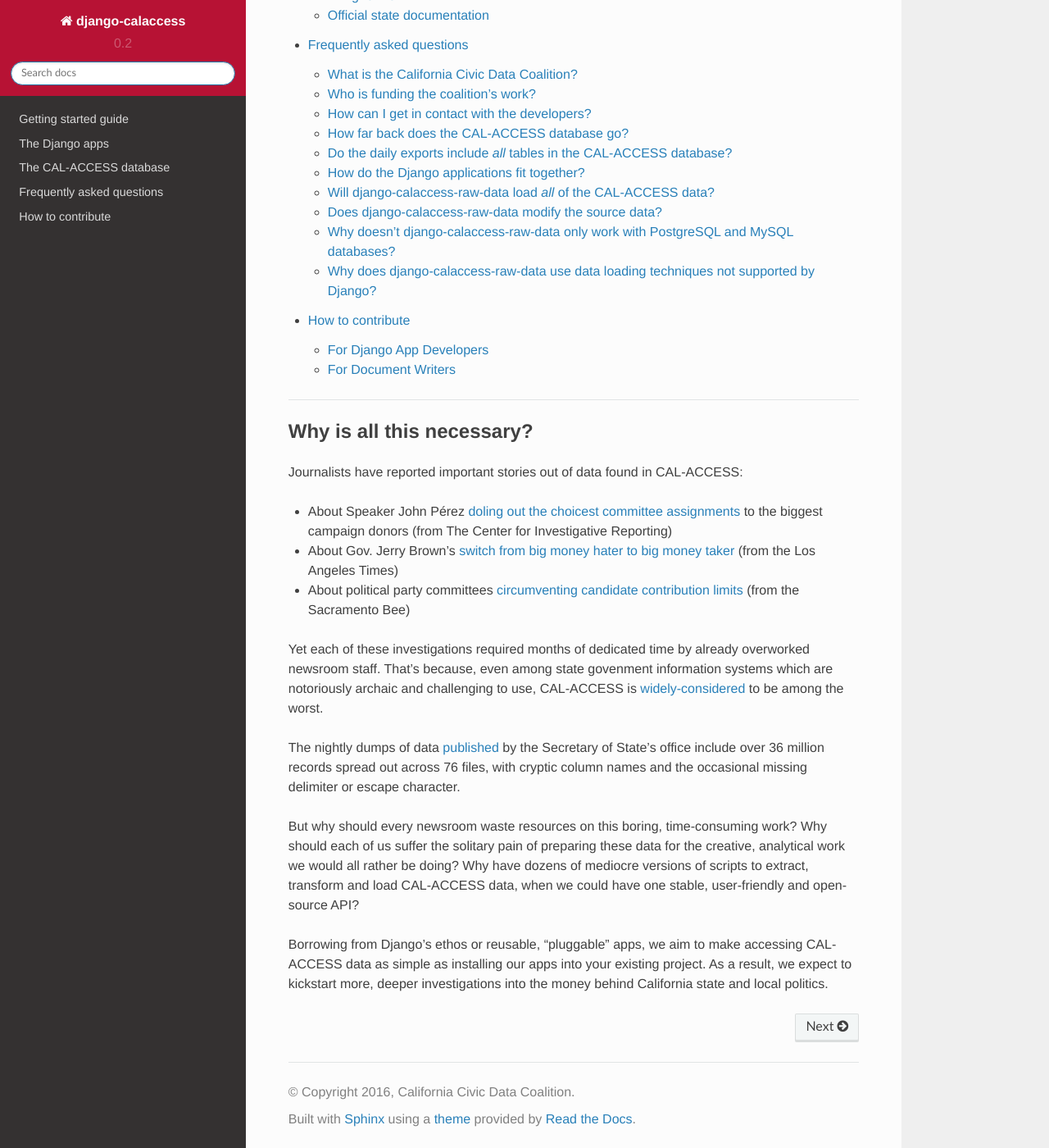
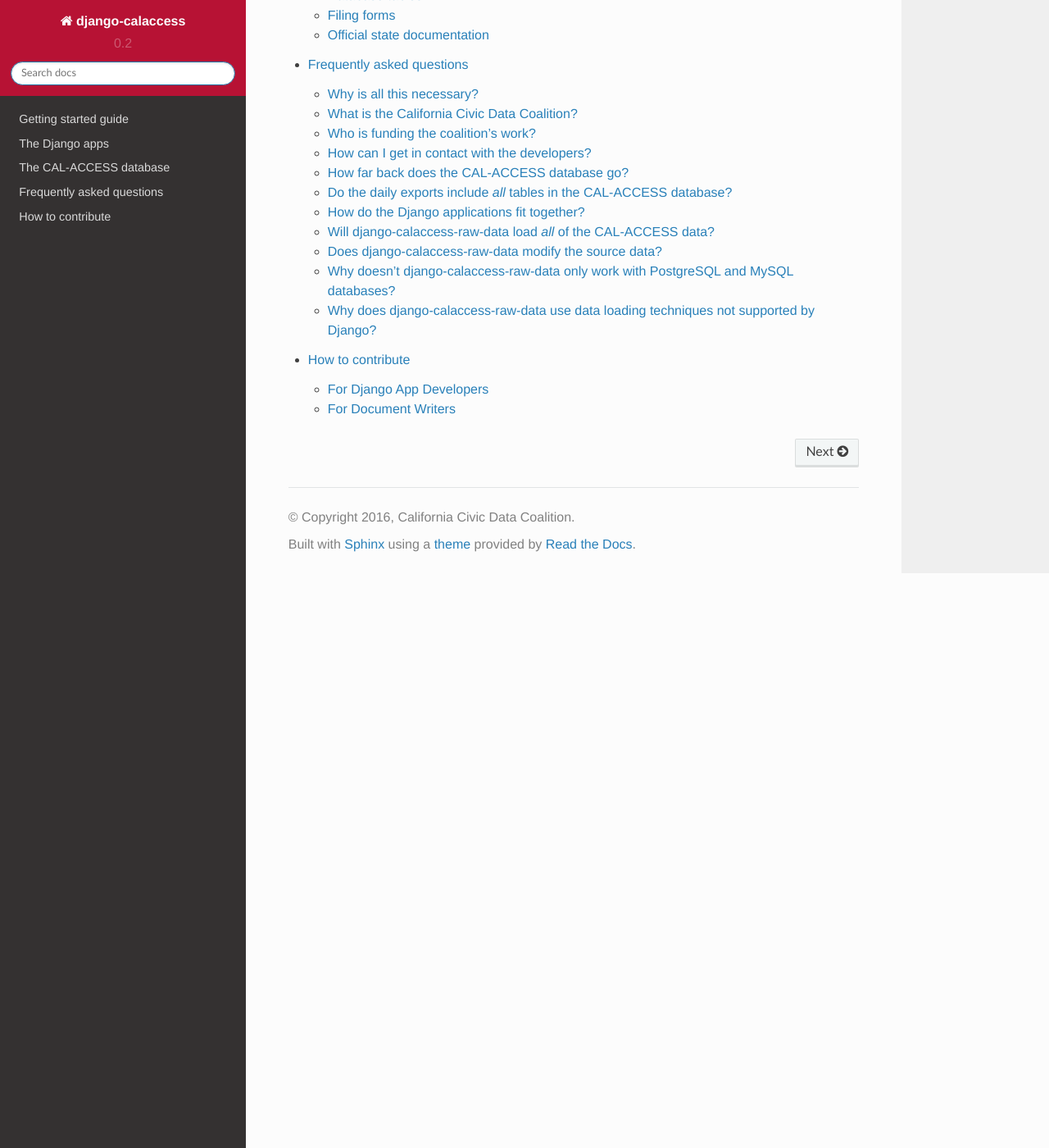
Before and after one commit to palewire/django-calaccess-technical-documentation, a Sphinx documentation site: the page built from docs/index.rst, in a window 1280 px wide and 1400 px high, scrolled down 715 px. Shown: the whole window at 82% size. Built offline with Sphinx 7.4.7 and the Read the Docs theme 2.0.0, drawn with Linux system fonts in a browser that asks for light colours; some of the changed text lies outside the part shown.

Commit message:
Tighten up the top

```diff
--- a/docs/index.rst
+++ b/docs/index.rst
@@ -20,27 +19,3 @@ Table of contents
    calaccess
    faq
    howtocontribute
-
-----------------------
-
-
-Why is all this necessary?
---------------------------
-
-Journalists have reported important stories out of data found in CAL-ACCESS:
-
-* About Speaker John Pérez `doling out the choicest committee assignments <http://cironline.org/reports/california-speaker-gives-assemblys-juiciest-jobs-biggest-fundraisers-4501>`_ to the biggest campaign donors (from The Center for Investigative Reporting)
-* About Gov. Jerry Brown's `switch from big money hater to big money taker <http://www.latimes.com/local/politics/la-me-pol-brown-money-20141031-story.html#page=1>`_ (from the Los Angeles Times)
-* About political party committees `circumventing candidate contribution limits <http://www.sacbee.com/news/investigations/the-public-eye/article9471695.html>`_ (from the Sacramento Bee)
-
-Yet each of these investigations required months of dedicated time by already overworked newsroom staff.
-That's because, even among state govenment information systems which are notoriously archaic and challenging to use,
-CAL-ACCESS is `widely-considered <http://www.sacbee.com/opinion/opn-columns-blogs/joyce-terhaar/article31239362.html>`_ to be among the worst.
-
-The nightly dumps of data `published <http://www.sos.ca.gov/campaign-lobbying/cal-access-resources/raw-data-campaign-finance-and-lobbying-activity/>`_ by
-the Secretary of State's office include over 36 million records spread out across 76 files, with cryptic column names and
-the occasional missing delimiter or escape character.
-
-But why should every newsroom waste resources on this boring, time-consuming work? Why should each of us suffer the solitary pain of preparing these data for the creative, analytical work we would all rather be doing? Why have dozens of mediocre versions of scripts to extract, transform and load CAL-ACCESS data, when we could have one stable, user-friendly and open-source API?
-
-Borrowing from Django's ethos or reusable, "pluggable" apps, we aim to make accessing CAL-ACCESS data as simple as installing our apps into your existing project. As a result, we expect to kickstart more, deeper investigations into the money behind California state and local politics.
```
Also changed, not shown: other parts of docs/index.rst (+5 -6 lines), docs/faq.rst (+23 -0 lines).
